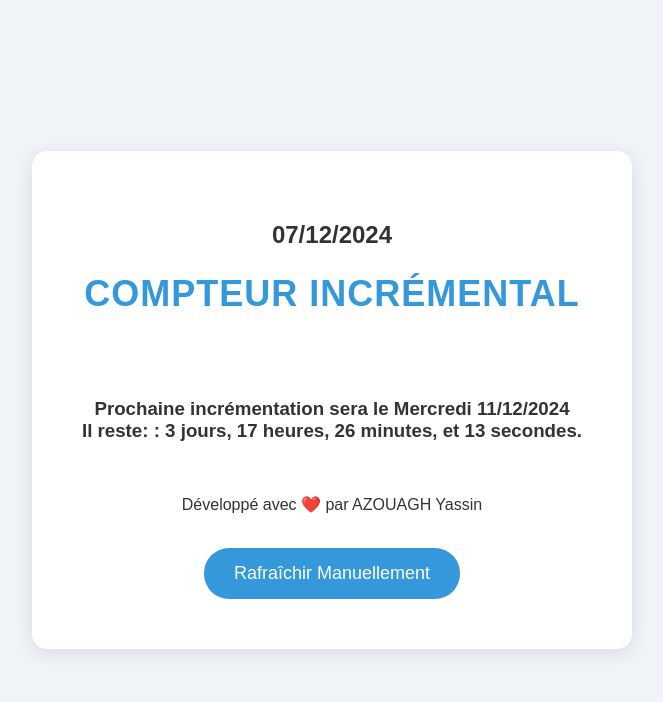
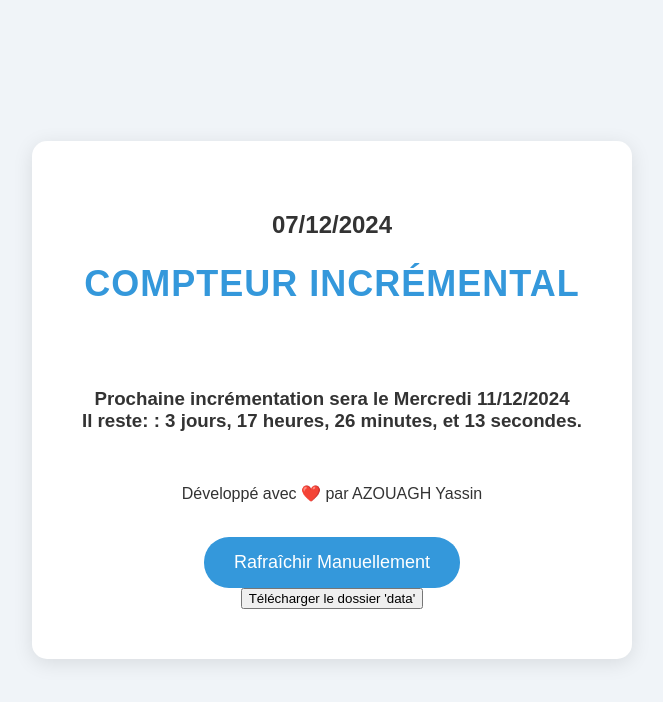
Before and after one commit to YassinFedasil/euro_app, a Flask app: template templates/index.html in a window 1280 px wide. Shown: the top 702 px of the page, without its empty margins (308-971 px from the left). Run offline with Flask 3, Linux system fonts and the light colour scheme; the template is opened without the code that fills it, so the values that code supplies are empty.

Commit message:
improvement 2

```diff
--- a/app.py
+++ b/app.py
@@ -6,6 +6,10 @@
 import os
 import redis
 import logging
+from flask import send_from_directory
+from datetime import datetime
+import shutil
+
 app = Flask(__name__)
 
 # Réduire les logs non nécessaires
@@ -40,7 +44,6 @@
             print(f"Erreur lors de l'exécution de Data_Export.py : {e}")
 
 # Planifier l'incrémentation chaque mercredi et samedi à 18h00
-schedule.every().sunday.at("01:12").do(increment_counter)
 schedule.every().wednesday.at("18:00").do(increment_counter)
 schedule.every().saturday.at("18:00").do(increment_counter)
 
@@ -54,6 +57,23 @@
 thread = threading.Thread(target=increment_counter)
 thread.daemon = True
 thread.start()
+
+def zip_directory(directory_path):
+    zip_filename = f"{directory_path}.zip"
+    shutil.make_archive(zip_filename, 'zip', directory_path)
+    return zip_filename
+
+@app.route('/download_data')
+def download_data():
+    # Le chemin vers le dossier data
+    directory = os.path.join(os.getcwd(), 'data')
+
+    # Créer l'archive ZIP du dossier data
+    zip_filename = zip_directory(directory)
+
+    # Servir l'archive ZIP à l'utilisateur
+    return send_from_directory(os.getcwd(), zip_filename, as_attachment=True)
+
 
 @app.before_request
 def skip_health_checks():
--- a/templates/index.html
+++ b/templates/index.html
@@ -15,6 +15,11 @@
     <h3><span id="countdown">--:--:--</span></h3><br>
     <p>Développé avec ❤️ par AZOUAGH Yassin</p><br>
     <button class="btn-refresh" onclick="window.location.reload()">Rafraîchir Manuellement</button>
+
+    <!-- Ajout du bouton de téléchargement -->
+    <br>
+    <button class="btn-download" onclick="window.location.href='/download_data'">Télécharger le dossier 'data'</button>
+
 </div>
 
 <script>
```
Also changed, not shown: README.md.
